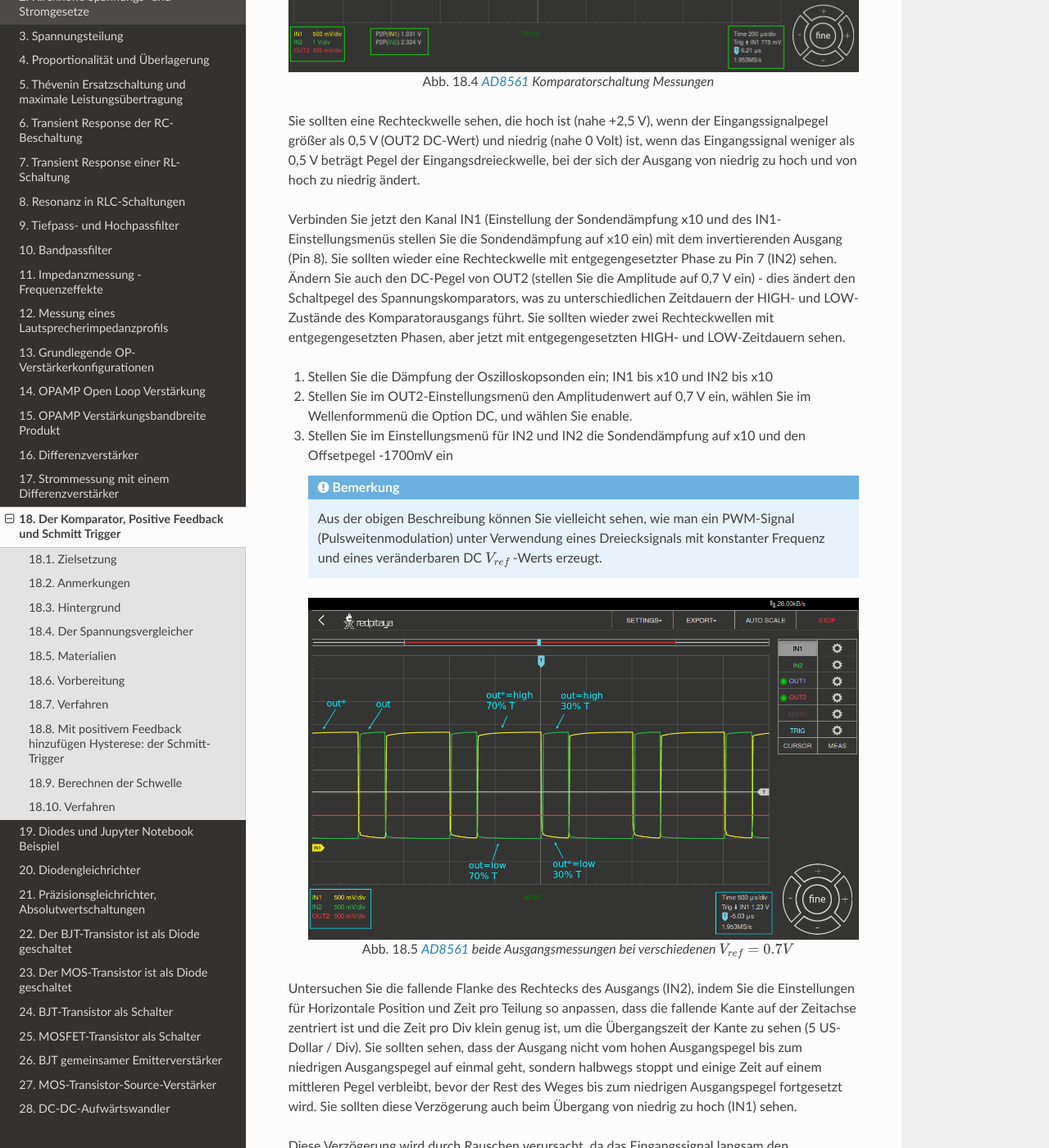
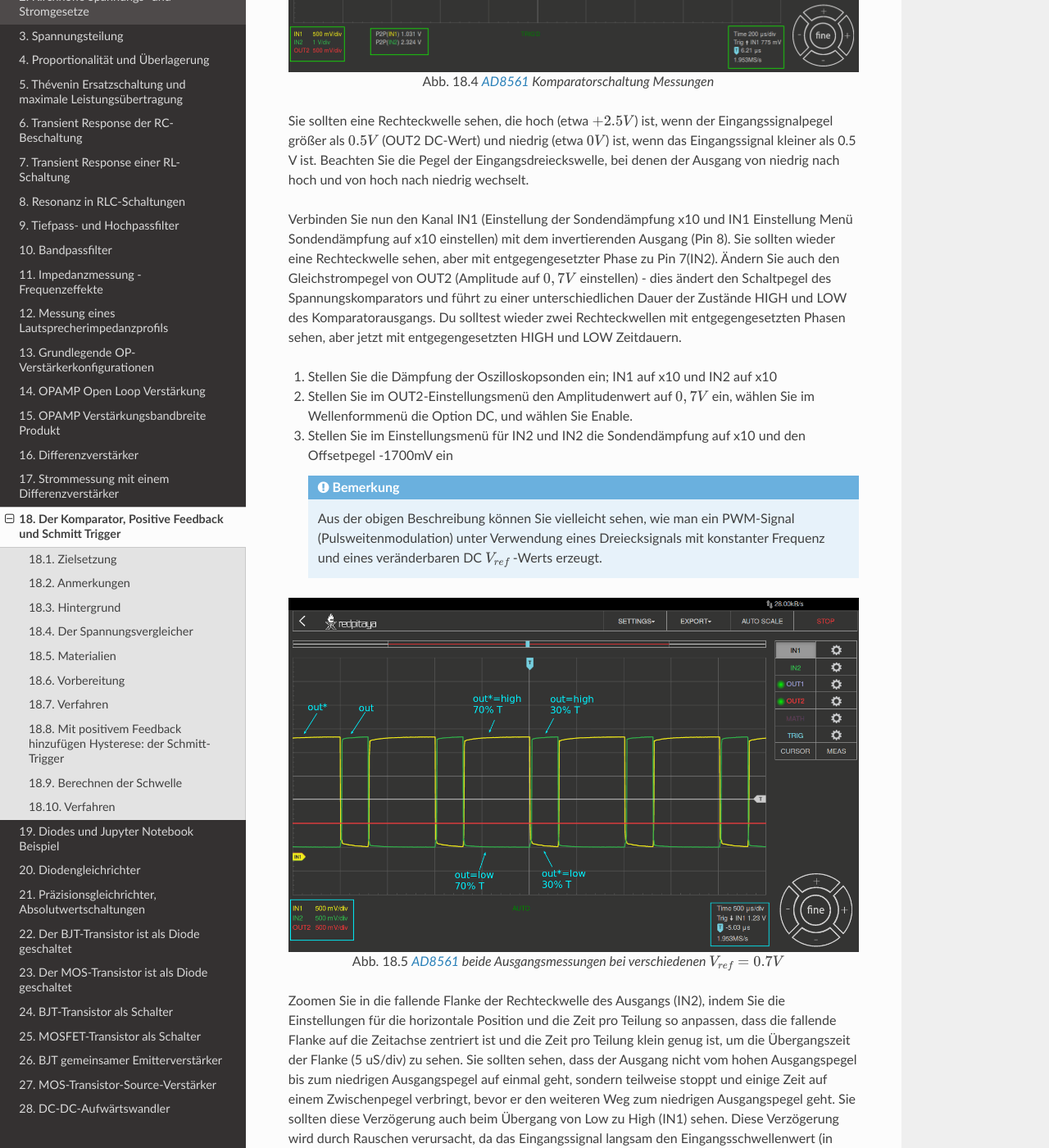
Before and after one commit to mimeiners/ActiveLearning-de, a Sphinx documentation site: the page built from activelearning/source/Activity_18_TheComparatorSchmittTrigger.rst, in a window 1280 px wide and 1400 px high, scrolled down 4116 px. Shown: the whole window at 82% size. Built offline with Sphinx 7.4.7 and the Read the Docs theme 2.0.0, drawn with Linux system fonts in a browser that asks for light colours; some of the changed text lies outside the part shown.

Commit message:
Activity_18_TheComparatorSchmittTrigger.rst

```diff
--- a/activelearning/source/Activity_18_TheComparatorSchmittTrigger.rst
+++ b/activelearning/source/Activity_18_TheComparatorSchmittTrigger.rst
@@ -172,31 +172,28 @@
 
    AD8561_ Komparatorschaltung Messungen
 
-Sie sollten eine Rechteckwelle sehen, die hoch ist (nahe +2,5 V), wenn
-der Eingangssignalpegel größer als 0,5 V (OUT2 DC-Wert) und niedrig
-(nahe 0 Volt) ist, wenn das Eingangssignal weniger als 0,5 V beträgt
-Pegel der Eingangsdreieckwelle, bei der sich der Ausgang von niedrig
-zu hoch und von hoch zu niedrig ändert.
+Sie sollten eine Rechteckwelle sehen, die hoch (etwa :math:`+2.5 V`) ist, wenn der
+Eingangssignalpegel größer als :math:`0.5 V` (OUT2 DC-Wert) und niedrig (etwa :math:`0 V`) ist,
+wenn das Eingangssignal kleiner als 0.5 V ist. Beachten Sie die Pegel der
+Eingangsdreieckswelle, bei denen der Ausgang von niedrig nach hoch und von hoch
+nach niedrig wechselt.
+
+Verbinden Sie nun den Kanal IN1 (Einstellung der Sondendämpfung x10 und IN1
+Einstellung Menü Sondendämpfung auf x10 einstellen) mit dem invertierenden
+Ausgang (Pin 8). Sie sollten wieder eine Rechteckwelle sehen, aber mit entgegengesetzter
+Phase zu Pin 7(IN2). Ändern Sie auch den Gleichstrompegel von OUT2
+(Amplitude auf :math:`0,7 V` einstellen) - dies ändert den Schaltpegel des
+Spannungskomparators und führt zu einer unterschiedlichen Dauer der Zustände
+HIGH und LOW des Komparatorausgangs. Du solltest wieder zwei Rechteckwellen mit
+entgegengesetzten Phasen sehen, aber jetzt mit entgegengesetzten HIGH und LOW Zeitdauern.
 
 
-Verbinden Sie jetzt den Kanal IN1 (Einstellung der Sondendämpfung x10
-und des IN1-Einstellungsmenüs stellen Sie die Sondendämpfung auf x10
-ein) mit dem invertierenden Ausgang (Pin 8). Sie sollten wieder eine
-Rechteckwelle mit entgegengesetzter Phase zu Pin 7 (IN2) sehen. Ändern
-Sie auch den DC-Pegel von OUT2 (stellen Sie die Amplitude auf 0,7 V
-ein) - dies ändert den Schaltpegel des Spannungskomparators, was zu
-unterschiedlichen Zeitdauern der HIGH- und LOW-Zustände des
-Komparatorausgangs führt. Sie sollten wieder zwei Rechteckwellen mit
-entgegengesetzten Phasen, aber jetzt mit entgegengesetzten HIGH- und
-LOW-Zeitdauern sehen.
+1. Stellen Sie die Dämpfung der Oszilloskopsonden ein; IN1 auf x10 und
+   IN2 auf x10
 
-
-1. Stellen Sie die Dämpfung der Oszilloskopsonden ein; IN1 bis x10 und
-   IN2 bis x10
-
-2. Stellen Sie im OUT2-Einstellungsmenü den Amplitudenwert auf 0,7 V
+2. Stellen Sie im OUT2-Einstellungsmenü den Amplitudenwert auf :math:`0,7 V`
    ein, wählen Sie im Wellenformmenü die Option DC, und wählen Sie
-   enable.
+   Enable.
 
 3. Stellen Sie im Einstellungsmenü für IN2 und IN2 die Sondendämpfung
    auf x10 und den Offsetpegel -1700mV ein
@@ -210,32 +207,25 @@
 
 
 
-   .. figure:: img/Activity_18_Fig_05.png
-      :name: 18_fig_05
-      :align: center
+.. figure:: img/Activity_18_Fig_05.png
+   :name: 18_fig_05
+   :align: center
 
-      AD8561_ beide Ausgangsmessungen bei verschiedenen :math:`V_{ref} = 0.7V`
+   AD8561_ beide Ausgangsmessungen bei verschiedenen :math:`V_{ref} = 0.7V`
 
-
-Untersuchen Sie die fallende Flanke des Rechtecks des Ausgangs (IN2),
-indem Sie die Einstellungen für Horizontale Position und Zeit pro
-Teilung so anpassen, dass die fallende Kante auf der Zeitachse
-zentriert ist und die Zeit pro Div klein genug ist, um die
-Übergangszeit der Kante zu sehen (5 US-Dollar / Div). Sie sollten
-sehen, dass der Ausgang nicht vom hohen Ausgangspegel bis zum
-niedrigen Ausgangspegel auf einmal geht, sondern halbwegs stoppt und
-einige Zeit auf einem mittleren Pegel verbleibt, bevor der Rest des
-Weges bis zum niedrigen Ausgangspegel fortgesetzt wird. Sie sollten
-diese Verzögerung auch beim Übergang von niedrig zu hoch (IN1) sehen.
-
-Diese Verzögerung wird durch Rauschen verursacht, da das
-Eingangssignal langsam den Eingangsschwellenwert (in diesem Fall 0,7
-Volt) durchläuft und Probleme verursachen kann. Aus diesem Grund ist
-es gut, eine rauscharme Stromversorgung und rauscharme Eingangssignale
-am Spannungsvergleicher zu haben.
-
-Versuchen Sie die Schaltgeräuschmessung bei einer geräuschvolleren
-Stromversorgung zu wiederholen (5V Pin direkt von STEMlab Board)
+Zoomen Sie in die fallende Flanke der Rechteckwelle des Ausgangs (IN2), indem
+Sie die Einstellungen für die horizontale Position und die Zeit pro Teilung so
+anpassen, dass die fallende Flanke auf die Zeitachse zentriert ist und die Zeit
+pro Teilung klein genug ist, um die Übergangszeit der Flanke (5 uS/div) zu sehen.
+Sie sollten sehen, dass der Ausgang nicht vom hohen Ausgangspegel bis zum niedrigen
+Ausgangspegel auf einmal geht, sondern teilweise stoppt und einige Zeit auf einem
+Zwischenpegel verbringt, bevor er den weiteren Weg zum niedrigen Ausgangspegel geht.
+Sie sollten diese Verzögerung auch beim Übergang von Low zu High (IN1) sehen. Diese
+Verzögerung wird durch Rauschen verursacht, da das Eingangssignal langsam den
+Eingangsschwellenwert (in diesem Fall 0,7 Volt) überschreitet und Probleme
+verursachen kann. Aus diesem Grund ist es gut, eine rauscharme Stromversorgung und
+rauscharme Eingangssignale am Spannungsvergleicher zu haben. Versuchen Sie, die
+Messung des Schaltrauschens an einem verrauschten Netzteil zu wiederholen (5V-Pin direkt vom STEMlab-Board).
 
 
 .. figure:: img/Activity_18_Fig_06.png
@@ -246,41 +236,31 @@
 
 
 .. note::
-   Normalerweise besteht unsere Intuition darin, eine hohe
-   Wahrscheinlichkeit von Rauschproblemen mit Hochfrequenzsignalen
+   Normalerweise besteht unserer Bestreben,  eine hohe
+   Wahrscheinlichkeit von Rauschproblemen mit hochfrequenten Signalen
    zu korrelieren. Im Falle eines Spannungskomparators ist dies
-   nicht immer der Fall.
-
-   Wenn wir die OUT1-Frequenz (:math:`V_{in}`) auf 100 kHz
-   erhöhen, ist das Schaltrauschen viel geringer. Weg ist das? Sie
+   nicht immer der Fall. Wenn wir die OUT1-Frequenz (:math:`V_{in}`) auf 100 kHz
+   erhöhen, ist das Schaltrauschen viel geringer. Wie ist das möglich? Sie
    denken vielleicht so: Spannungsvergleicher hat sehr empfindliche
    Eingänge und vergleicht ständig Werte von :math:`V_{in}` und
-   :math:`V_{ref}`. Nun stellen wir :math:`V_{in}` als
-   geräuschloses Signal und :math:`V_{ref} = DC + (-) A_{noise}`.
-   Wenn die Dreieckwelle :math:`V_{in}` Signal sich
-   langsam nähert :math:`V_{ref}` beginnt der
-   Spannungsvergleicher zu schalten und wenn die
-   :math:`V_{ref}` Amplitude um den DC-Wert schwingt um
-   :math:`A_{noise}` der Komparator
-
-   Die Ausgabe ändert die Zustände entsprechend dem
-   :math:`V_{in} - (V_{ref} = DC + (-) A_{Rauschen})`
-   Verhältnis. Also, so lange
-   :math:`V_{in}` amplitude **bleibt im Bereich** von
-   :math:`V_{ref} = DC + (-) A_{noise}` Wert wird der
-   Komparatorausgang effektiv eingeschaltet  :math:`A_{noise}`
-   und nicht auf den Eingangssignalen. Einmal :math:`V_{in}`
-   geht unter :math:`V_{ref} = DC - A_{noise}` oder höher
-   :math:`V_{ref} = DC + A_{noise}` wird der Komparator ausgegeben
-   Schalter hoch  oder niedrig, aber jetzt auf Eingangssignalwerte
-   nicht auf Rauschwerte. Sie können sehen, dass
-   **niederfrequente Dreiecksschwingung** :math:`V_{in}`
-   Amplitude **mehr Zeit verbringen wird** in der
-   Nähe von :math:`V_{ref} = DC + (-) A_{noise}`
-   wodurch der Spannungsvergleicher eine verrauschte
-   Ausgabe erzeugt, während die **hohe Frequenzdreieckwelle**
-   :math:`V_{in}` die Amplitude **schnell vergeht**
-   :math:`V_{ref} = DC + (-) A_{rauschunterdrückender Spannungskomparator, um irgendeine Rauschumschaltung zu erzeugen}`.
+   :math:`V_{ref}`. Stellen wir nun :math:`V_{in}` als
+   rauschfreies Signal und :math:`V_{ref} = DC + (-) A_{noise}` ein.
+   Wenn sich das Dreieckwellen- :math:`V_{in}` -Signal langsam
+   :math:`V_{ref}` nähert, beginnt der Spannungsvergleicher
+   zu schalten und wenn die :math:`V_{ref}` -Amplitude um den DC-Wert rauscht,
+   ändert der Vergöeichsausgang den Zustand entsprechend dem
+   :math:`V_{in} - (V_{ref} = DC + (-) A_{Rauschen})` -Verhältnis. Solange
+   die :math:`V_{in}` -Amplitude also im **Bereich** von
+   :math:`V_{ref} = DC + (-) A_{noise}` -Wertes **bleib** schaltet der
+   Komparatorausgang effektiv das Rauschen ein und nicht die
+   Eingangssignale. Sobald :math:`V_{in}` unter :math:`V_{ref} = DC - A_{noise}`
+   oder über :math:`V_{ref} = DC + A_{noise}` geht, schaltet der Komparator hoch oder niedrig,
+   aber jetzt auf Eingangssignalwerte und nicht auf Rauschwerte. Sie können sehen, dass die
+   **niederfrequente Dreieckwelle** :math:`V_{in}` **mehr Zeit** in der
+   Nähe von :math:`V_{ref} = DC + (-) A_{noise}` **verbringen wird**,
+   was dazu führt, dass der Spannungsvergleicher verrauschte Signale erzeugt,
+   während die **hochfrequente Dreieckwelle** :math:`V_{in}`  **schnell** durch den
+   :math:`V_{ref} = DC + (-) A_{noise}` -Bereich **geht** und verhindert, dass der Komparator ein rauschen erzeugt.
 
 
 
```
Also changed, not shown: other parts of activelearning/source/Activity_18_TheComparatorSchmittTrigger.rst (+2 -2 lines), activelearning/source/Activity_17_CurrentSensingUsingDifferenceAmplifier.rst (+14 -3 lines).
